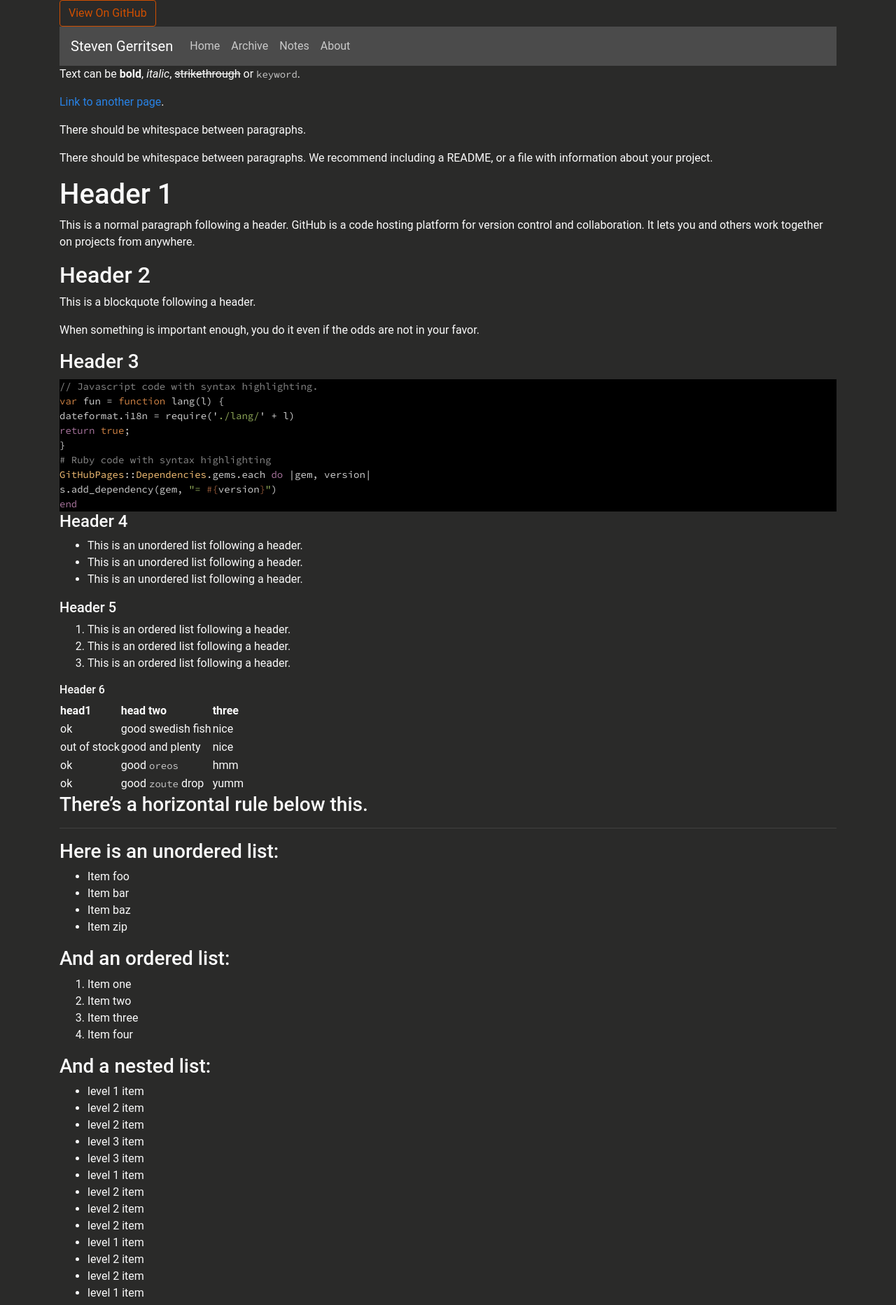
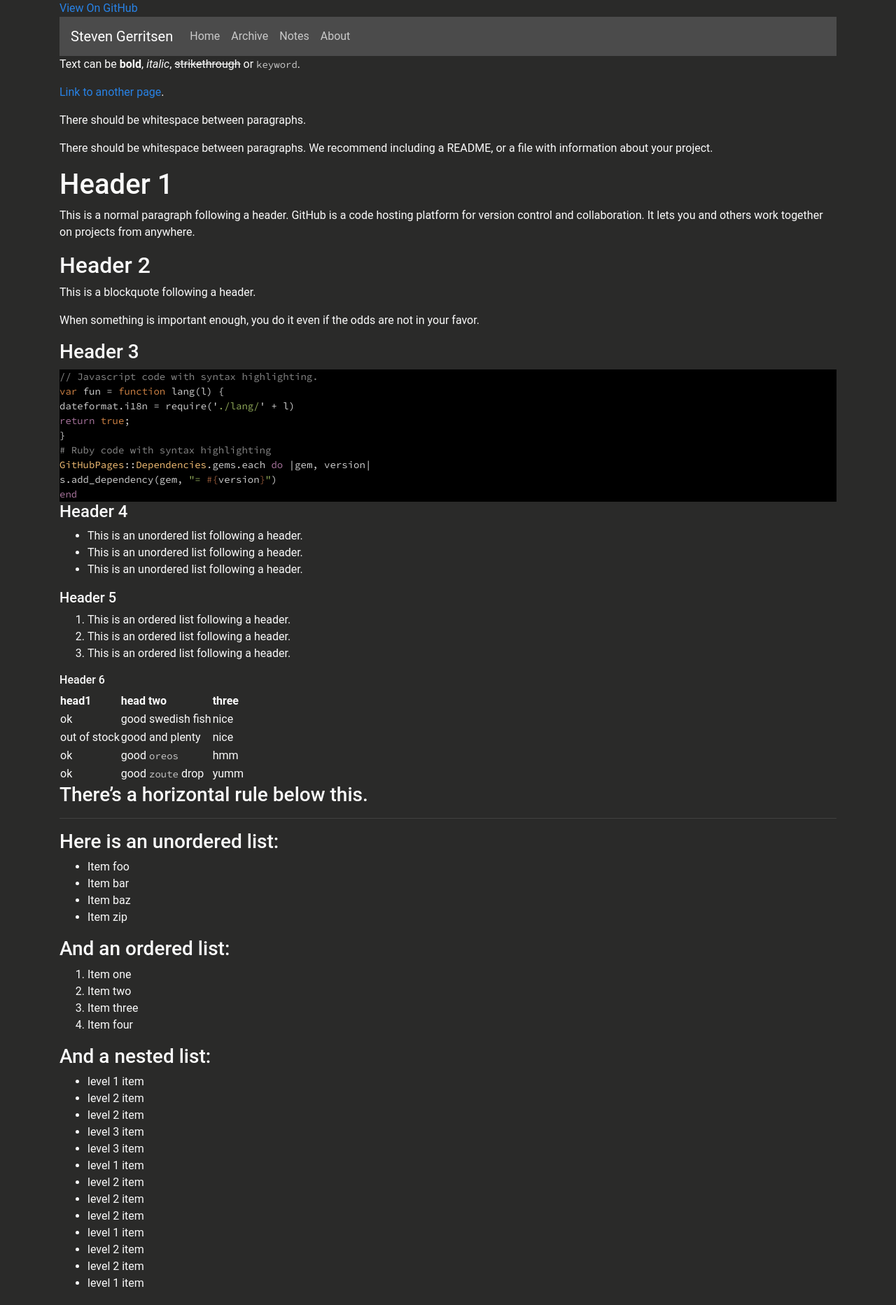
Before and after one commit to Steeff0/steeff0.github.io, a Jekyll site: the page built from pages/markdown-test.md, in a window 1280 px wide. Shown: the top 1865 px of the page at 70% size. Built offline with Jekyll 4.4.1, drawn with Linux system fonts in a browser that asks for light colours; some web fonts are replaced.

Commit message:
Fix menu

```diff
--- a/_includes/header.html
+++ b/_includes/header.html
@@ -3,13 +3,8 @@
     <div class="container">
         <div class="row">
             <div class="col-12">
-                <nav>
-                    <a class="btn btn-outline-primary" type="button" href="{{ site.github.repository_url }}">View On
-                        GitHub</a></a>
-                    {% if site.show_downloads %}
-                    <a class="btn btn-outline-secondary" type="button" href="{{ site.github.zip_url }}">ZIP</a></a>
-                    <a class="btn btn-outline-secondary" type="button" href="{{ site.github.tar_url }}">TAR</a></a>
-                    {% endif %}
+                <nav class="mr-auto">
+                    <a href="{{ site.github.repository_url }}">View On GitHub</a></a>
                 </nav>
             </div>
         </div>
```
